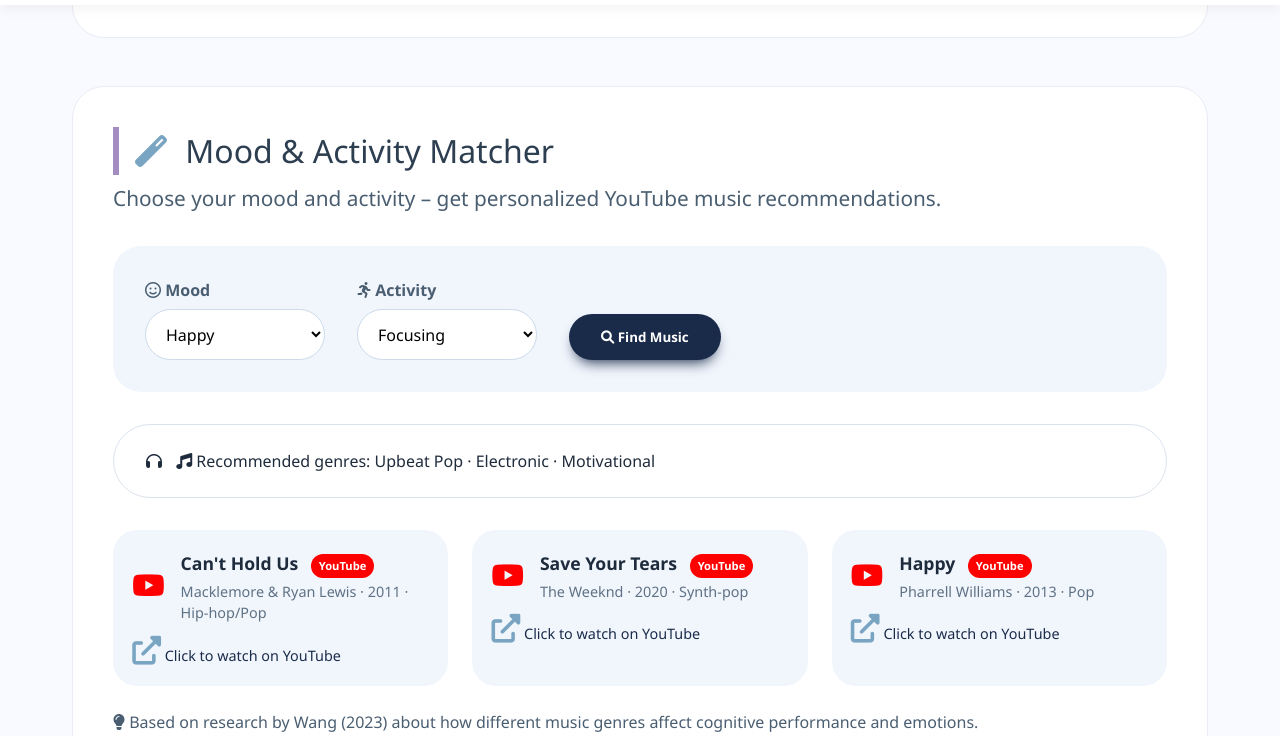
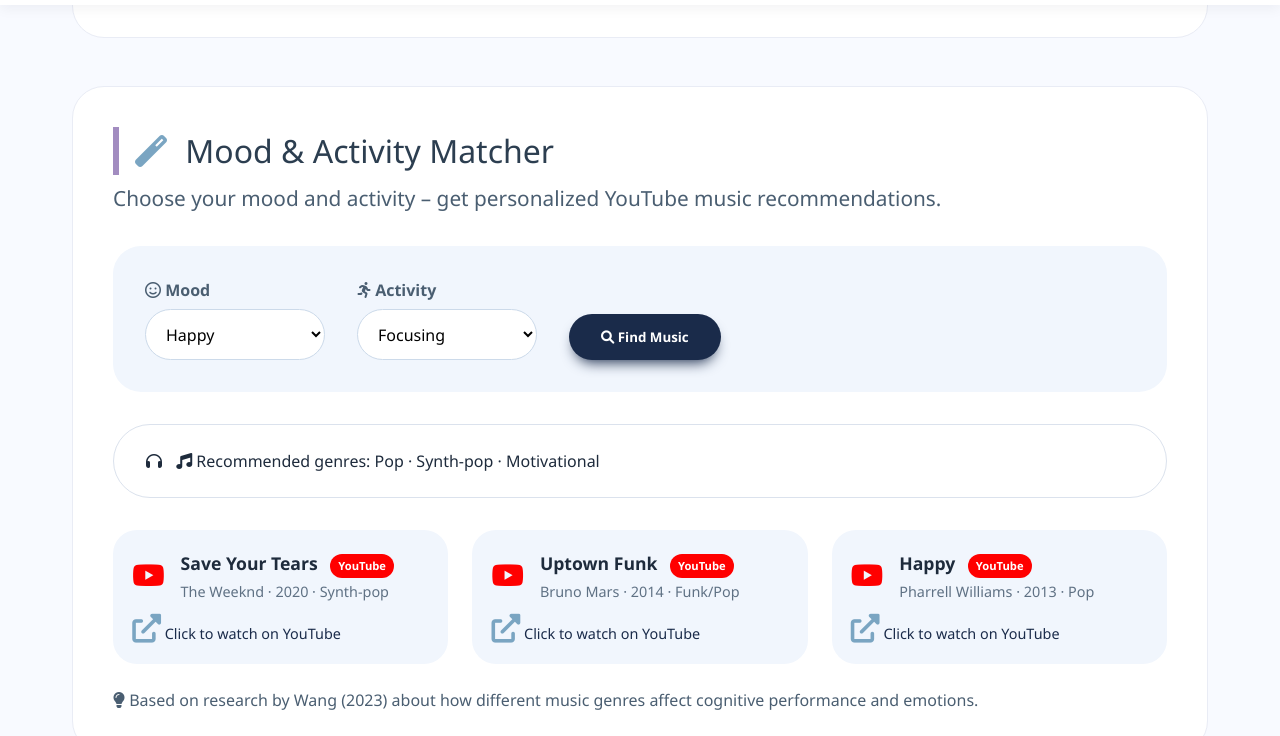
Before and after one commit to Daniyar-code-16/MusicMind, a plain HTML site: page index.html in a window 1280 px wide. Both pictures are taken after a click on the button "Find Music". Shown: the part 1370-2106 px from the top of the page. Drawn offline with Linux system fonts and the light colour scheme.

Commit message:
Update song count and genres in Music Experiment

```diff
--- a/index.html
+++ b/index.html
@@ -497,7 +497,7 @@
     <div class="card" onclick="location.href='#experiment'">
       <i class="fas fa-flask"></i>
       <h3>Music Experiment</h3>
-      <p>Listen and rate songs on YouTube to discover your musical personality.</p>
+      <p>Listen and rate 10 songs to discover your musical personality.</p>
     </div>
     <div class="card" onclick="location.href='#culture'">
       <i class="fas fa-globe-americas"></i>
@@ -589,11 +589,11 @@
   <!-- MUSIC EXPERIMENT SECTION -->
   <section id="experiment" style="scroll-margin-top: 80px;" class="section">
     <h2><i class="fas fa-flask" style="color:#7aa5c2;"></i> Music Experiment</h2>
-    <p>Listen to 8 different songs on YouTube and rate them. After finishing, you'll get a personalized analysis of your musical taste.</p>
+    <p>Listen to 10 different songs on YouTube and rate them. After finishing, you'll get a personalized analysis of your musical taste.</p>
 
     <div class="track-card" id="experimentTrackCard">
       <div class="track-name" id="currentTrackDisplay">Here Comes The Sun</div>
-      <div class="track-artist" id="currentArtistDisplay">The Beatles · 1969 · Pop/Rock</div>
+      <div class="track-artist" id="currentArtistDisplay">The Beatles · 1969 · Rock/Pop</div>
 
       <!-- YouTube плеер -->
       <div class="youtube-player-container" id="youtubePlayerContainer">
@@ -623,7 +623,7 @@
       <button class="btn-dark" id="nextTrackBtn"><i class="fas fa-forward"></i> Next Track</button>
 
       <div id="experimentFeedback" class="experiment-message">
-        ⚡ Track 1 of 8. Watch the YouTube video and rate the song to continue.
+        ⚡ Track 1 of 10. Watch the YouTube video and rate the song to continue.
       </div>
     </div>
 
@@ -711,48 +711,52 @@
     // База данных YouTube видео для Music Finder
     const musicDatabase = {
       'happy+focusing': {
-        genres: ['Upbeat Pop', 'Electronic', 'Motivational'],
+        genres: ['Pop', 'Synth-pop', 'Motivational'],
         songs: [
-          { name: 'Can\'t Hold Us', artist: 'Macklemore & Ryan Lewis', year: '2011', genre: 'Hip-hop/Pop', videoId: '2zNSgSzhBfM' },
           { name: 'Save Your Tears', artist: 'The Weeknd', year: '2020', genre: 'Synth-pop', videoId: 'OL9cmLpwgsA' },
+          { name: 'Uptown Funk', artist: 'Bruno Mars', year: '2014', genre: 'Funk/Pop', videoId: 'OPf0YbXqDm0' },
           { name: 'Happy', artist: 'Pharrell Williams', year: '2013', genre: 'Pop', videoId: 'ZbZSe6N_BXs' }
         ]
       },
       'happy+studying': {
-        genres: ['Upbeat Pop', 'Indie', 'Motivational'],
+        genres: ['Pop', 'Indie', 'Rock'],
         songs: [
+          { name: 'Here Comes The Sun', artist: 'The Beatles', year: '1969', genre: 'Rock/Pop', videoId: 'xUNqsfFUwhY' },
           { name: 'Save Your Tears', artist: 'The Weeknd', year: '2020', genre: 'Synth-pop', videoId: 'OL9cmLpwgsA' },
-          { name: 'Can\'t Hold Us', artist: 'Macklemore & Ryan Lewis', year: '2011', genre: 'Hip-hop/Pop', videoId: '2zNSgSzhBfM' },
-          { name: 'Here Comes The Sun', artist: 'The Beatles', year: '1969', genre: 'Pop/Rock', videoId: 'xUNqsfFUwhY' }
+          { name: 'Shape of You', artist: 'Ed Sheeran', year: '2017', genre: 'Pop', videoId: 'JGwWNGJdvx8' }
         ]
       },
       'happy+relaxing': {
         genres: ['Soft Pop', 'Acoustic', 'Reggae'],
         songs: [
-          { name: 'Here Comes The Sun', artist: 'The Beatles', year: '1969', genre: 'Pop/Rock', videoId: 'xUNqsfFUwhY' },
+          { name: 'Here Comes The Sun', artist: 'The Beatles', year: '1969', genre: 'Rock/Pop', videoId: 'xUNqsfFUwhY' },
+          { name: 'Imagine', artist: 'John Lennon', year: '1971', genre: 'Soft Rock', videoId: 'YkgkThdzX-8' },
           { name: 'Three Little Birds', artist: 'Bob Marley', year: '1977', genre: 'Reggae', videoId: 'zaLxMLbFy5w' }
         ]
       },
       'energetic+exercising': {
-        genres: ['Hip-hop', 'Rock', 'Electronic'],
+        genres: ['Hip-hop', 'Rock', 'Metal', 'Electronic'],
         songs: [
-          { name: 'Can\'t Hold Us', artist: 'Macklemore & Ryan Lewis', year: '2011', genre: 'Hip-hop/Pop', videoId: '2zNSgSzhBfM' },
           { name: 'Lose Yourself', artist: 'Eminem', year: '2002', genre: 'Hip-hop', videoId: '_Yhyp-_hX2s' },
-          { name: 'NOW OR NEVER', artist: 'Tkandz', year: '2023', genre: 'Hip-hop/Rap', videoId: 'VYWHtGbvLdY' }
+          { name: 'Enter Sandman', artist: 'Metallica', year: '1991', genre: 'Metal', videoId: 'CD-E-LDc384' },
+          { name: 'Back in Black', artist: 'AC/DC', year: '1980', genre: 'Rock', videoId: 'pAgnJDJN4VA' },
+          { name: 'Can\'t Hold Us', artist: 'Macklemore', year: '2011', genre: 'Hip-hop', videoId: '2zNSgSzhBfM' },
+          { name: 'Industry Baby', artist: 'Lil Nas X', year: '2021', genre: 'Hip-hop', videoId: 'UTHlkHL_whs' }
         ]
       },
       'energetic+walking': {
-        genres: ['Pop', 'Hip-hop', 'Rock'],
+        genres: ['Pop', 'Funk', 'Hip-hop'],
         songs: [
-          { name: 'Can\'t Hold Us', artist: 'Macklemore & Ryan Lewis', year: '2011', genre: 'Hip-hop/Pop', videoId: '2zNSgSzhBfM' },
-          { name: 'Save Your Tears', artist: 'The Weeknd', year: '2020', genre: 'Synth-pop', videoId: 'OL9cmLpwgsA' },
-          { name: 'NOW OR NEVER', artist: 'Tkandz', year: '2023', genre: 'Hip-hop/Rap', videoId: 'VYWHtGbvLdY' }
+          { name: 'Uptown Funk', artist: 'Bruno Mars', year: '2014', genre: 'Funk/Pop', videoId: 'OPf0YbXqDm0' },
+          { name: 'Billie Jean', artist: 'Michael Jackson', year: '1982', genre: 'Pop/Funk', videoId: 'Zi_XLOBDo_Y' },
+          { name: 'Blinding Lights', artist: 'The Weeknd', year: '2019', genre: 'Synth-pop', videoId: '4NRXx6U8ABQ' }
         ]
       },
       'sad+relaxing': {
-        genres: ['R&B', 'Soul', 'Alternative'],
+        genres: ['R&B', 'Soul', 'Classical'],
         songs: [
           { name: 'Lose My Mind', artist: 'Don Toliver & Doja Cat', year: '2023', genre: 'R&B/Hip-hop', videoId: 'RvFtuWBMo-I' },
+          { name: 'Someone Like You', artist: 'Adele', year: '2011', genre: 'Pop/Soul', videoId: 'hLQl3WQQoQ0' },
           { name: 'Nocturne Op.9 No.2', artist: 'Chopin', year: '1832', genre: 'Classical', videoId: '9E6b3swbnWg' }
         ]
       },
@@ -760,36 +764,47 @@
         genres: ['Classical', 'Ambient', 'Solo Piano'],
         songs: [
           { name: 'Nocturne Op.9 No.2', artist: 'Chopin', year: '1832', genre: 'Classical', videoId: '9E6b3swbnWg' },
-          { name: 'Moonlight Sonata', artist: 'Beethoven', year: '1801', genre: 'Classical', videoId: '4Tr0otuiQuU' }
+          { name: 'Moonlight Sonata', artist: 'Beethoven', year: '1801', genre: 'Classical', videoId: '4Tr0otuiQuU' },
+          { name: 'Hurt', artist: 'Johnny Cash', year: '2002', genre: 'Country/Soul', videoId: '8AHCfZTRGiI' }
         ]
       },
       'calm+meditating': {
-        genres: ['Ambient', 'Classical', 'Nature Sounds'],
+        genres: ['Ambient', 'Classical', 'Jazz'],
         songs: [
-          { name: 'Nocturne Op.9 No.2', artist: 'Chopin', year: '1832', genre: 'Classical', videoId: '9E6b3swbnWg' },
-          { name: 'Weightless', artist: 'Marconi Union', year: '2011', genre: 'Ambient', videoId: 'UfcAVejslrU' }
+          { name: 'Weightless', artist: 'Marconi Union', year: '2011', genre: 'Ambient', videoId: 'UfcAVejslrU' },
+          { name: 'Clair de Lune', artist: 'Debussy', year: '1905', genre: 'Classical', videoId: 'CvFH_6DNnYg' },
+          { name: 'Take Five', artist: 'Dave Brubeck', year: '1959', genre: 'Jazz', videoId: 'vmDDOFXSgAs' }
         ]
       },
       'calm+sleeping': {
         genres: ['Ambient', 'Classical', 'Nature Sounds'],
         songs: [
           { name: 'Weightless', artist: 'Marconi Union', year: '2011', genre: 'Ambient', videoId: 'UfcAVejslrU' },
-          { name: 'Clair de Lune', artist: 'Debussy', year: '1905', genre: 'Classical', videoId: 'CvFH_6DNnYg' }
+          { name: 'Clair de Lune', artist: 'Debussy', year: '1905', genre: 'Classical', videoId: 'CvFH_6DNnYg' },
+          { name: 'Moonlight Sonata', artist: 'Beethoven', year: '1801', genre: 'Classical', videoId: '4Tr0otuiQuU' }
         ]
       },
       'angry+exercising': {
-        genres: ['Rock', 'Metal', 'Hard Hip-hop'],
+        genres: ['Metal', 'Rock', 'Hard Hip-hop'],
         songs: [
-          { name: 'Lose Yourself', artist: 'Eminem', year: '2002', genre: 'Hip-hop', videoId: '_Yhyp-_hX2s' },
-          { name: 'NOW OR NEVER', artist: 'Tkandz', year: '2023', genre: 'Hip-hop/Rap', videoId: 'VYWHtGbvLdY' },
-          { name: 'Killing in the Name', artist: 'Rage Against The Machine', year: '1992', genre: 'Rock', videoId: 'bWXazVhlyxQ' }
+          { name: 'Enter Sandman', artist: 'Metallica', year: '1991', genre: 'Metal', videoId: 'CD-E-LDc384' },
+          { name: 'Killing in the Name', artist: 'Rage Against The Machine', year: '1992', genre: 'Rock', videoId: 'bWXazVhlyxQ' },
+          { name: 'Break Stuff', artist: 'Limp Bizkit', year: '1999', genre: 'Nu-metal', videoId: '5vP-7r1cFRE' },
+          { name: 'Chop Suey!', artist: 'System of a Down', year: '2001', genre: 'Metal', videoId: 'CSvFpBOe8eY' }
+        ]
+      },
+      'surprised+any': {
+        genres: ['Progressive Rock', 'Experimental'],
+        songs: [
+          { name: 'Bohemian Rhapsody', artist: 'Queen', year: '1975', genre: 'Rock', videoId: 'fJ9rUzIMcZQ' },
+          { name: 'Smells Like Teen Spirit', artist: 'Nirvana', year: '1991', genre: 'Rock/Grunge', videoId: 'hTWKbfoikeg' }
         ]
       }
     };
 
     function displayFinderRecommendations(mood, activity) {
       const key = mood + '+' + activity;
-      const data = musicDatabase[key];
+      const data = musicDatabase[key] || musicDatabase[mood + '+any'] || musicDatabase['happy+focusing'];
 
       if (data) {
         genreResult.innerHTML = `<i class="fas fa-music"></i> Recommended genres: ${data.genres.join(' · ')}`;
@@ -813,8 +828,7 @@
         });
         songContainer.innerHTML = songsHTML;
       } else {
-        const defaultGenres = ['Pop', 'Rock', 'Hip-hop', 'Electronic'];
-        genreResult.innerHTML = `<i class="fas fa-music"></i> Try these popular genres: ${defaultGenres.join(' · ')}`;
+        genreResult.innerHTML = `<i class="fas fa-music"></i> Try these popular genres: Pop · Rock · Hip-hop · Classical`;
 
         songContainer.innerHTML = `
           <div class="song-item" onclick="window.open('https://www.youtube.com/watch?v=OL9cmLpwgsA', '_blank')">
@@ -835,12 +849,12 @@
               </div>
             </div>
           </div>
-          <div class="song-item" onclick="window.open('https://www.youtube.com/watch?v=RvFtuWBMo-I', '_blank')">
+          <div class="song-item" onclick="window.open('https://www.youtube.com/watch?v=9E6b3swbnWg', '_blank')">
             <div class="song-item-header">
               <i class="fab fa-youtube" style="color: #ff0000;"></i>
               <div>
-                <h4>Lose My Mind <span class="youtube-badge">YouTube</span></h4>
-                <p>Don Toliver & Doja Cat · 2023 · R&B/Hip-hop</p>
+                <h4>Nocturne Op.9 No.2 <span class="youtube-badge">YouTube</span></h4>
+                <p>Chopin · 1832 · Classical</p>
               </div>
             </div>
           </div>
@@ -858,12 +872,75 @@
     const experimentTracks = [
       {
         name: 'Here Comes The Sun',
-        artist: 'The Beatles · 1969 · Pop/Rock',
+        artist: 'The Beatles · 1969 · Rock/Pop',
         artistShort: 'The Beatles',
-        genre: 'Pop/Rock',
+        genre: 'Rock/Pop',
         era: 'classic',
         mood: 'happy',
         videoId: 'xUNqsfFUwhY'
+      },
+      {
+        name: 'Bohemian Rhapsody',
+        artist: 'Queen · 1975 · Rock',
+        artistShort: 'Queen',
+        genre: 'Rock',
+        era: 'classic',
+        mood: 'surprised',
+        videoId: 'fJ9rUzIMcZQ'
+      },
+      {
+        name: 'Billie Jean',
+        artist: 'Michael Jackson · 1982 · Pop/Funk',
+        artistShort: 'Michael Jackson',
+        genre: 'Pop/Funk',
+        era: 'classic',
+        mood: 'happy',
+        videoId: 'Zi_XLOBDo_Y'
+      },
+      {
+        name: 'Smells Like Teen Spirit',
+        artist: 'Nirvana · 1991 · Rock/Grunge',
+        artistShort: 'Nirvana',
+        genre: 'Rock',
+        era: 'classic',
+        mood: 'energetic',
+        videoId: 'hTWKbfoikeg'
+      },
+      {
+        name: 'Lose Yourself',
+        artist: 'Eminem · 2002 · Hip-hop',
+        artistShort: 'Eminem',
+        genre: 'Hip-hop',
+        era: 'classic',
+        mood: 'energetic',
+        videoId: '_Yhyp-_hX2s'
+      },
+      {
+        name: 'Enter Sandman',
+        artist: 'Metallica · 1991 · Metal',
+        artistShort: 'Metallica',
+        genre: 'Metal',
+        era: 'classic',
+        mood: 'angry',
+        videoId: 'CD-E-LDc384'
+      },
+      {
+        name: 'Take Five',
+        artist: 'Dave Brubeck · 1959 · Jazz',
+        artistShort: 'Dave Brubeck',
+        genre: 'Jazz',
+        era: 'classic',
+        mood: 'calm',
+        videoId: 'vmDDOFXSgAs'
+      },
+      {
+        name: 'Uptown Funk',
+        artist: 'Bruno Mars · 2014 · Funk/Pop',
+        artistShort: 'Bruno Mars',
+        genre: 'Funk/Pop',
+        era: 'modern',
+        mood: 'happy',
+        videoId: 'OPf0YbXqDm0'
       },
       {
         name: 'Save Your Tears',
@@ -875,33 +952,6 @@
         videoId: 'OL9cmLpwgsA'
       },
       {
-        name: 'Lose Yourself',
-        artist: 'Eminem · 2002 · Hip-hop',
-        artistShort: 'Eminem',
-        genre: 'Hip-hop',
-        era: 'classic',
-        mood: 'energetic',
-        videoId: '_Yhyp-_hX2s'
-      },
-      {
-        name: 'Can\'t Hold Us',
-        artist: 'Macklemore & Ryan Lewis · 2011 · Hip-hop/Pop',
-        artistShort: 'Macklemore',
-        genre: 'Hip-hop/Pop',
-        era: 'modern',
-        mood: 'energetic',
-        videoId: '2zNSgSzhBfM'
-      },
-      {
-        name: 'Nocturne Op.9 No.2',
-        artist: 'Chopin · 1832 · Classical',
-        artistShort: 'Chopin',
-        genre: 'Classical',
-        era: 'classic',
-        mood: 'calm',
-        videoId: '9E6b3swbnWg'
-      },
-      {
         name: 'Lose My Mind',
         artist: 'Don Toliver & Doja Cat · 2023 · R&B/Hip-hop',
         artistShort: 'Don Toliver & Doja Cat',
@@ -909,24 +959,6 @@
         era: 'modern',
         mood: 'sad',
         videoId: 'RvFtuWBMo-I'
-      },
-      {
-        name: 'NOW OR NEVER',
-        artist: 'Tkandz · 2023 · Hip-hop/Rap',
-        artistShort: 'Tkandz',
-        genre: 'Hip-hop/Rap',
-        era: 'modern',
-        mood: 'energetic',
-        videoId: 'VYWHtGbvLdY'
-      },
-      {
-        name: 'Weightless',
-        artist: 'Marconi Union · 2011 · Ambient',
-        artistShort: 'Marconi Union',
-        genre: 'Ambient',
-        era: 'modern',
-        mood: 'calm',
-        videoId: 'UfcAVejslrU'
       }
     ];
 
@@ -948,10 +980,9 @@
       trackDisplay.textContent = track.name;
       artistDisplay.textContent = track.artist;
 
-      // Обновляем YouTube видео
       youtubePlayer.src = `https://www.youtube.com/embed/${track.videoId}?autoplay=0`;
 
-      feedbackDiv.innerHTML = `⚡ Track ${trackIndex + 1} of 8. Watch the YouTube video and rate the song to continue.`;
+      feedbackDiv.innerHTML = `⚡ Track ${trackIndex + 1} of 10. Watch the YouTube video and rate the song to continue.`;
     }
 
     function clearRatings() {
@@ -1009,7 +1040,7 @@
         : 'not determined';
 
       let resultsHTML = `
-        <li><i class="fas fa-heart" style="color: #ff6b6b;"></i> <strong>Songs you liked:</strong> ${likedTracks.length} out of ${userRatings.length}</li>
+        <li><i class="fas fa-heart" style="color: #ff6b6b;"></i> <strong>Songs you liked:</strong> ${likedTracks.length} out of 10</li>
         <li><i class="fas fa-thumbs-down" style="color: #6b6b6b;"></i> <strong>Songs you didn't like:</strong> ${dislikedTracks.length}</li>
         <li><i class="fas fa-meh"></i> <strong>Neutral songs:</strong> ${neutralTracks.length}</li>
       `;
```
